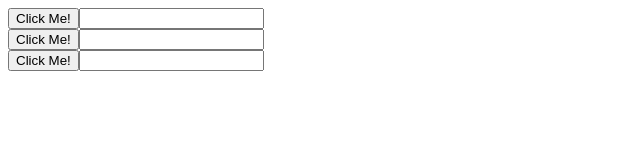
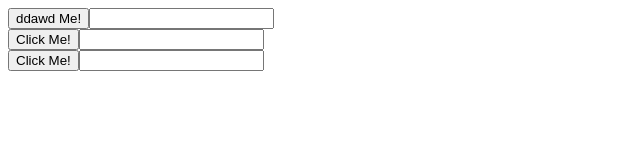
Before and after one commit to Nelman25/Learning-React, a React (Vite) app in the folder my-react-app/: page / in a window 1280 px wide. Shown: the top 160 px of the page, without its empty margins (0-640 px from the left). Built offline with nearby package versions, Linux system fonts and the light colour scheme.

Commit message:
testing commit

```diff
--- a/my-react-app/src/MyComponent.jsx
+++ b/my-react-app/src/MyComponent.jsx
@@ -33,7 +33,7 @@ function MyComponent(){
         inputRef3.current.style.backgroundColor = "lightBlue"    }
     return(
         <div>
-            <button onClick={handleClick1}>Click Me!</button>
+            <button onClick={handleClick1}>ddawd Me!</button>
             <input ref={inputRef1} /><br />
 
             <button onClick={handleClick2}>Click Me!</button>
```
